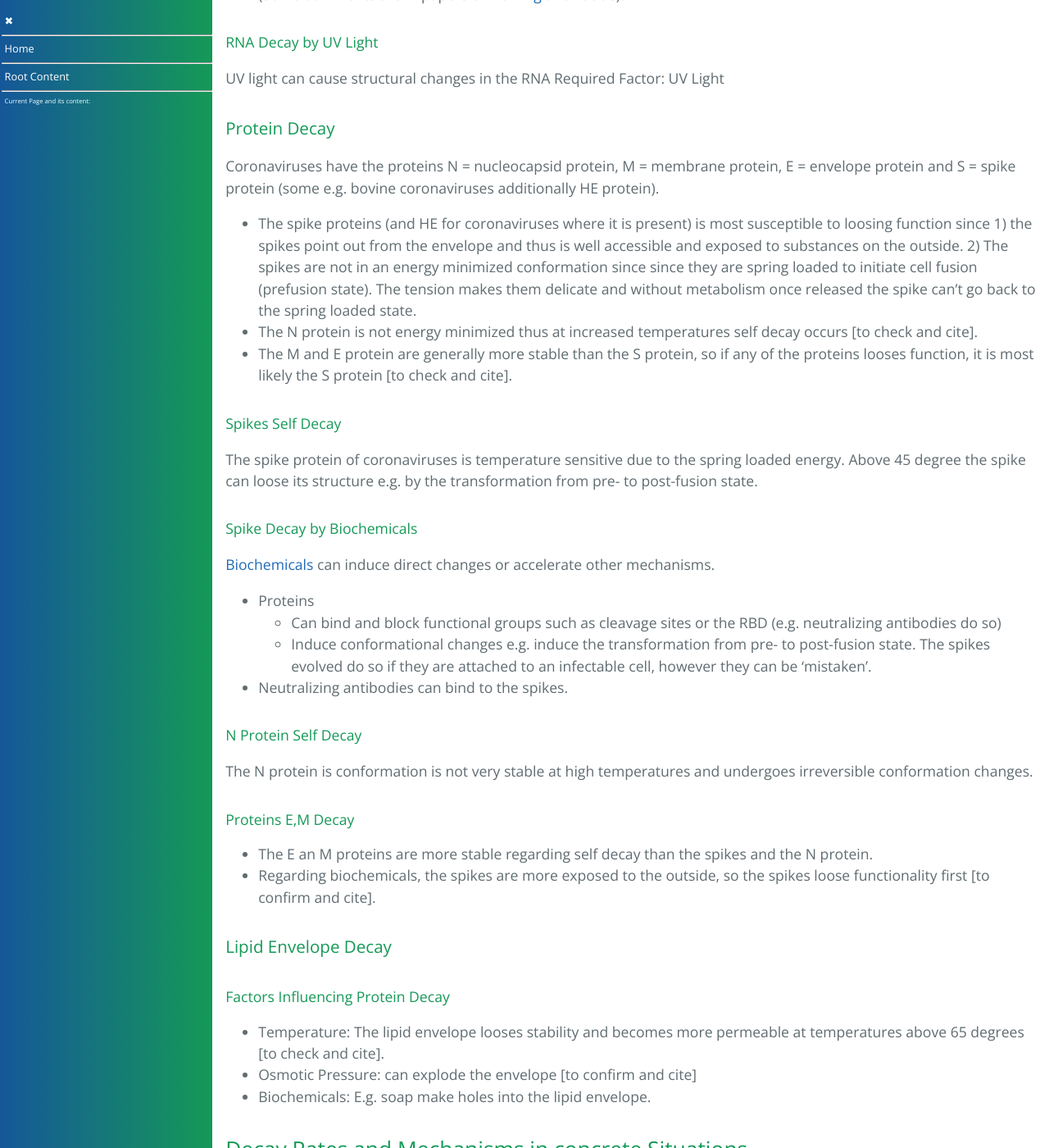
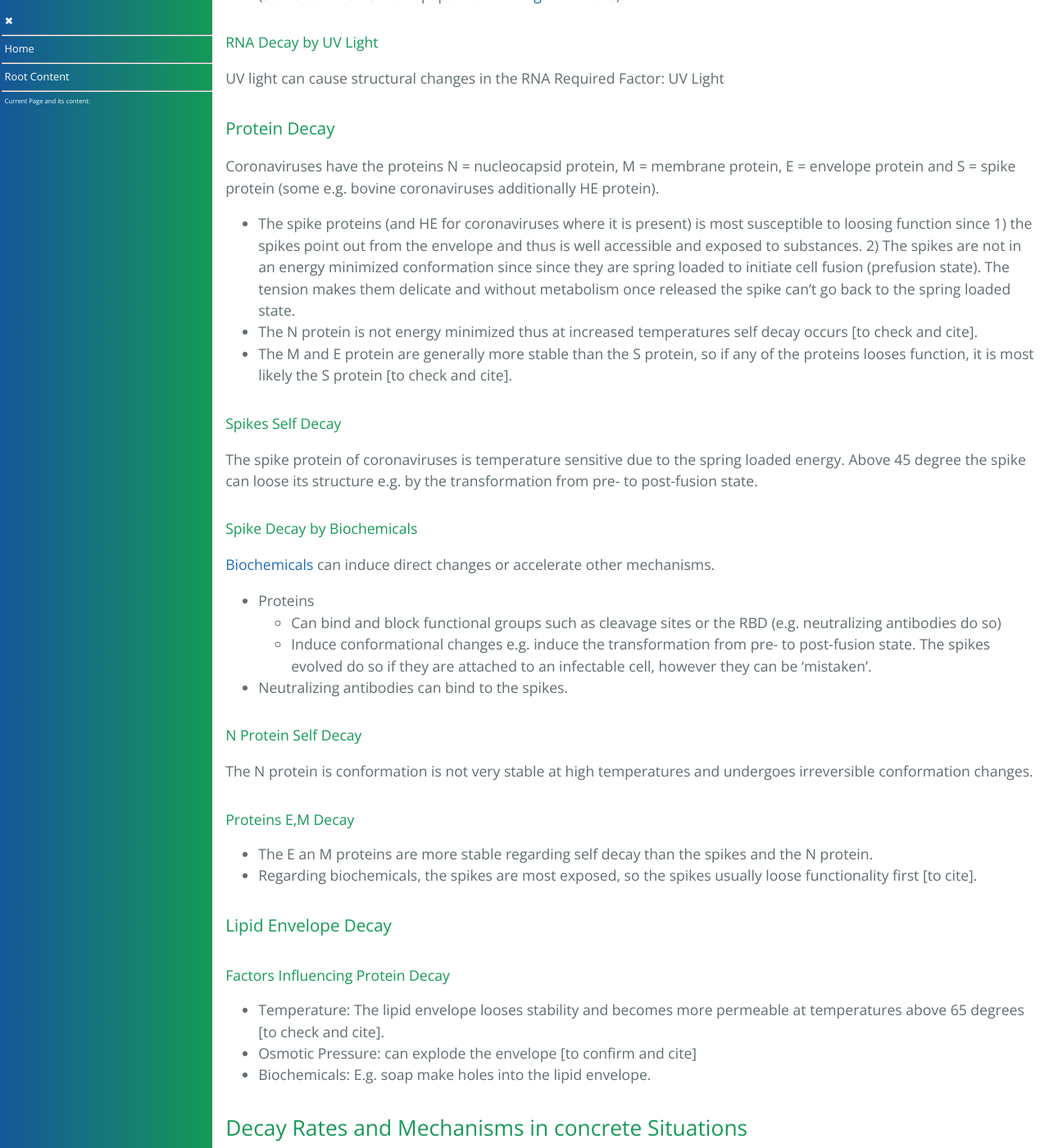
Before and after one commit to forestgrape/coronavirus, a Jekyll site: the page built from 2_biological/virion_viability.md, in a window 1280 px wide and 1400 px high, scrolled down 11779 px. Shown: the whole window at 82% size. Built offline with Jekyll 4.4.1, drawn with Linux system fonts in a browser that asks for light colours; our own code applies the rules of GitHub Pages for plain Markdown files; some of the changed text lies outside the part shown.

Commit message:
formulations and outside->outdoors

```diff
--- a/2_biological/virion_viability.md
+++ b/2_biological/virion_viability.md
@@ -135,7 +135,7 @@
 * [in work]
 * Risk assessment
   * The long survival of virions in cool environments without sunlight indicates a transmission risk in stairwell or garages/parkings of large buildings ([Precaution measures in Large Buildings](../7_social/controlling.md#large-buildings)).
-  * The fast inactivation in sunlight is one reason [outside is safer](../7_social/controlling.md#outside-is-safer), especially on sunny days.
+  * The fast inactivation in sunlight is one reason [outdoors is safer](../7_social/controlling.md#outdoors-is-safer), especially on sunny days.
 
 
 <!--
@@ -356,7 +356,7 @@
 
 ### Protein Decay
 Coronaviruses have the proteins N = nucleocapsid protein, M = membrane protein, E = envelope protein and S = spike protein (some e.g. bovine coronaviruses additionally HE protein).
-* The spike proteins (and HE for coronaviruses where it is present) is most susceptible to loosing function since 1) the spikes point out from the envelope and thus is well accessible and exposed to substances on the outside. 2) The spikes are not in an energy minimized conformation since since they are spring loaded to initiate cell fusion (prefusion state). The tension makes them delicate and without metabolism once released the spike can't go back to the spring loaded state.
+* The spike proteins (and HE for coronaviruses where it is present) is most susceptible to loosing function since 1) the spikes point out from the envelope and thus is well accessible and exposed to substances. 2) The spikes are not in an energy minimized conformation since since they are spring loaded to initiate cell fusion (prefusion state). The tension makes them delicate and without metabolism once released the spike can't go back to the spring loaded state.
 * The N protein is not energy minimized thus at increased temperatures self decay occurs [to check and cite].
 * The M and E protein are generally more stable than the S protein, so if any of the proteins looses function, it is most likely the S protein [to check and cite].
 
@@ -377,7 +377,7 @@
 
 #### Proteins E,M Decay
 * The E an M proteins are more stable regarding self decay than the spikes and the N protein.
-* Regarding biochemicals, the spikes are more exposed to the outside, so the spikes loose functionality first [to confirm and cite].
+* Regarding biochemicals, the spikes are most exposed, so the spikes usually loose functionality first [to  cite].
 
 
 ### Lipid Envelope Decay
```
